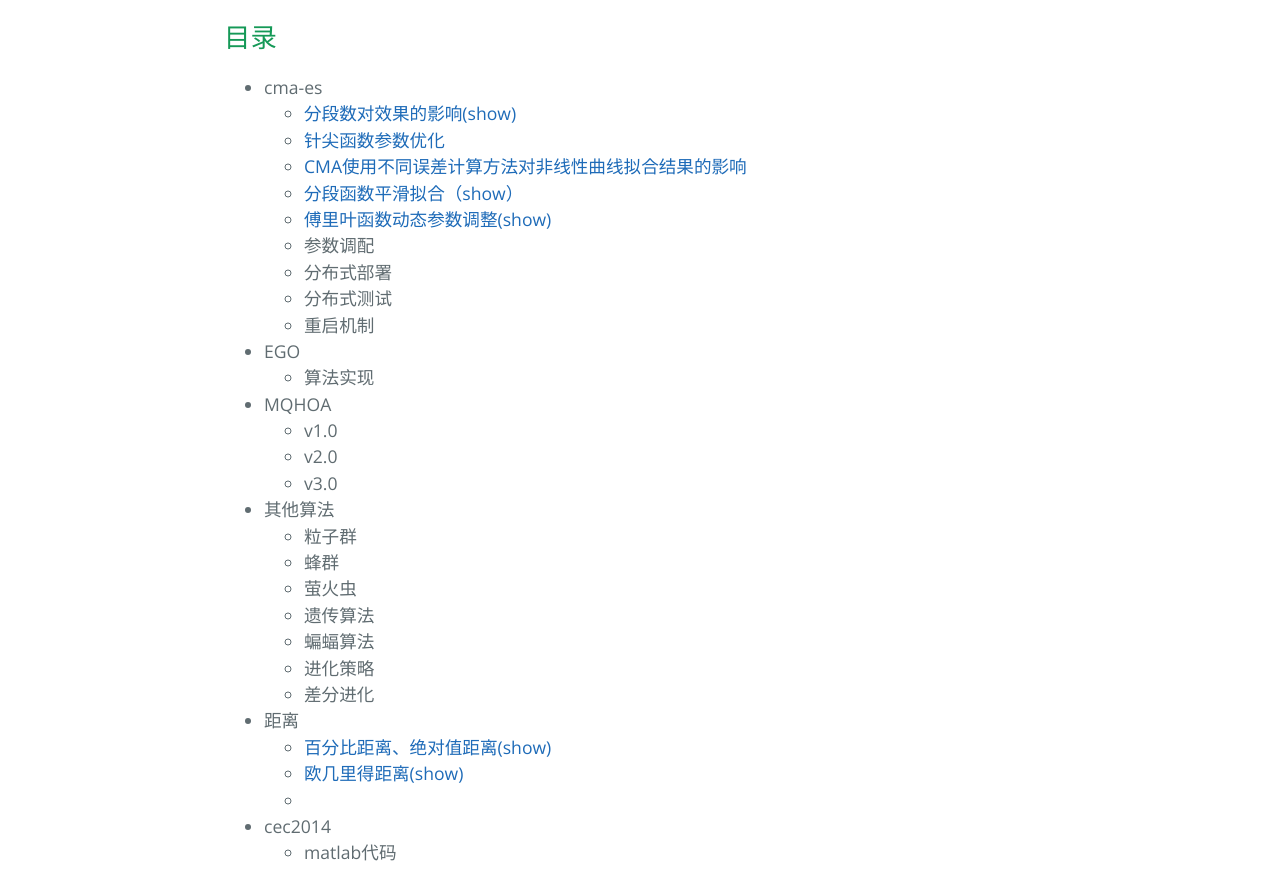
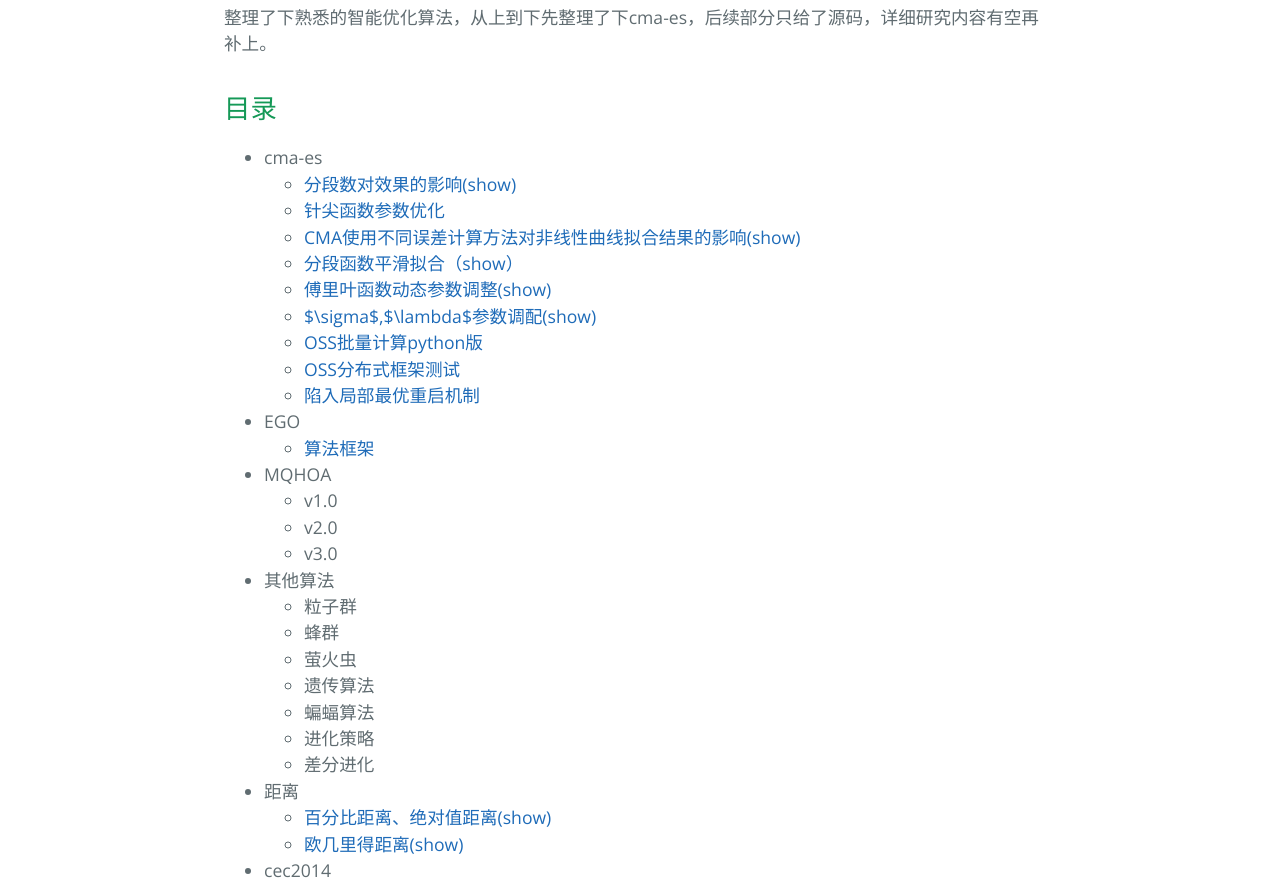
Before and after one commit to luzhijun/Optimization, a plain HTML site: page index.html in a window 1280 px wide. Shown: the part 513-1393 px from the top of the page. Drawn offline with nearby package versions, Linux system fonts and the light colour scheme.

Commit message:
Create gh-pages branch via GitHub

```diff
--- a/index.html
+++ b/index.html
@@ -24,7 +24,9 @@
 <p></p>
 
 <h1>
-<a id="目前最优化研究成果" class="anchor" href="#%E7%9B%AE%E5%89%8D%E6%9C%80%E4%BC%98%E5%8C%96%E7%A0%94%E7%A9%B6%E6%88%90%E6%9E%9C" aria-hidden="true"><span aria-hidden="true" class="octicon octicon-link"></span></a>目前最优化研究成果</h1>
+<a id="最优化研究" class="anchor" href="#%E6%9C%80%E4%BC%98%E5%8C%96%E7%A0%94%E7%A9%B6" aria-hidden="true"><span aria-hidden="true" class="octicon octicon-link"></span></a>最优化研究</h1>
+
+<p>整理了下熟悉的智能优化算法，从上到下先整理了下cma-es，后续部分只给了源码，详细研究内容有空再补上。</p>
 
 <h2>
 <a id="目录" class="anchor" href="#%E7%9B%AE%E5%BD%95" aria-hidden="true"><span aria-hidden="true" class="octicon octicon-link"></span></a>目录</h2>
@@ -35,19 +37,19 @@
 <ul>
 <li><a href="fenduan.html">分段数对效果的影响(show)</a></li>
 <li><a href="https://github.com/luzhijun/Optimization/tree/gh-pages/cma-es/cluster">针尖函数参数优化</a></li>
-<li><a href="img/pdf/CMA%E4%BD%BF%E7%94%A8%E4%B8%8D%E5%90%8C%E8%AF%AF%E5%B7%AE%E8%AE%A1%E7%AE%97%E6%96%B9%E6%B3%95%E5%AF%B9%E9%9D%9E%E7%BA%BF%E6%80%A7%E6%9B%B2%E7%BA%BF%E6%8B%9F%E5%90%88%E7%BB%93%E6%9E%9C%E7%9A%84%E5%BD%B1%E5%93%8D.pdf">CMA使用不同误差计算方法对非线性曲线拟合结果的影响</a></li>
+<li><a href="img/pdf/CMA%E4%BD%BF%E7%94%A8%E4%B8%8D%E5%90%8C%E8%AF%AF%E5%B7%AE%E8%AE%A1%E7%AE%97%E6%96%B9%E6%B3%95%E5%AF%B9%E9%9D%9E%E7%BA%BF%E6%80%A7%E6%9B%B2%E7%BA%BF%E6%8B%9F%E5%90%88%E7%BB%93%E6%9E%9C%E7%9A%84%E5%BD%B1%E5%93%8D.pdf">CMA使用不同误差计算方法对非线性曲线拟合结果的影响(show)</a></li>
 <li><a href="pinghua.html">分段函数平滑拟合（show）</a></li>
 <li><a href="img/pdf/UseMQHOATOFitParameters.pdf">傅里叶函数动态参数调整(show)</a></li>
-<li>参数调配</li>
-<li>分布式部署</li>
-<li>分布式测试</li>
-<li>重启机制</li>
+<li><a href="sigma.html">$\sigma$,$\lambda$参数调配(show)</a></li>
+<li><a href="https://github.com/luzhijun/Optimization/tree/gh-pages/cma-es/batchcompute_python_sdk">OSS批量计算python版</a></li>
+<li><a href="https://github.com/luzhijun/Optimization/tree/gh-pages/cma-es/test_ud">OSS分布式框架测试</a></li>
+<li><a href="https://github.com/luzhijun/Optimization/tree/gh-pages/cma-es/restart">陷入局部最优重启机制</a></li>
 </ul>
 </li>
 <li>EGO
 
 <ul>
-<li>算法实现</li>
+<li><a href="https://github.com/luzhijun/Optimization/tree/gh-pages/EGO">算法框架</a></li>
 </ul>
 </li>
 <li>MQHOA
@@ -75,7 +77,6 @@
 <ul>
 <li><a href="img/pdf/%E7%99%BE%E5%88%86%E6%AF%94%E8%B7%9D%E7%A6%BB%E4%B8%8E%E5%85%B6%E4%BB%96%E8%B7%9D%E7%A6%BB%E6%9C%80%E5%B0%8F%E4%BA%8C%E4%B9%98%E6%B3%95%E6%8B%9F%E5%90%88%E7%A0%94%E7%A9%B6.pdf">百分比距离、绝对值距离(show)</a></li>
 <li><a href="img/pdf/%E7%82%B9%E5%88%B0%E7%9B%B4%E7%BA%BF%E8%B7%9D%E7%A6%BB%E4%B8%8E%E5%9E%82%E7%BA%BF%E8%B7%9D%E7%A6%BB%E7%9A%84%E5%B9%B3%E6%96%B9%E5%92%8C%E6%9C%80%E5%B0%8F%E6%B3%95%E5%9C%A8%E7%9B%B4%E7%BA%BF%E5%9B%9E%E5%BD%92%E4%B8%AD%E7%9A%84%E7%A0%94%E7%A9%B6.pdf">欧几里得距离(show)</a></li>
-<li>
 </ul>
 </li>
 <li>cec2014
@@ -89,7 +90,7 @@
 <h2>
 <a id="说明" class="anchor" href="#%E8%AF%B4%E6%98%8E" aria-hidden="true"><span aria-hidden="true" class="octicon octicon-link"></span></a>说明</h2>
 
-<p><em>有部分项目有html动态展现效果显示</em></p>
+<p>show部分为html或者pdf显示效果。部分html有视频显示，由于国内视频中转站考虑速度原因采取http链接，国外youtube的https链接在国内又用不上，而github采用https链接，https网站包含http链接会认为不安全，所以会出现<em>视频无法显示情况</em>，只有手工操作下，比如火狐在地址栏左边点一下允许不安全链接即可显示。  </p>
 
       <footer class="site-footer">
         <span class="site-footer-owner"><a href="https://github.com/luzhijun/Optimization">Optimization</a> is maintained by <a href="https://github.com/luzhijun">luzhijun</a>.</span>
```
Also changed, not shown: params.json (+1 -1 lines).
